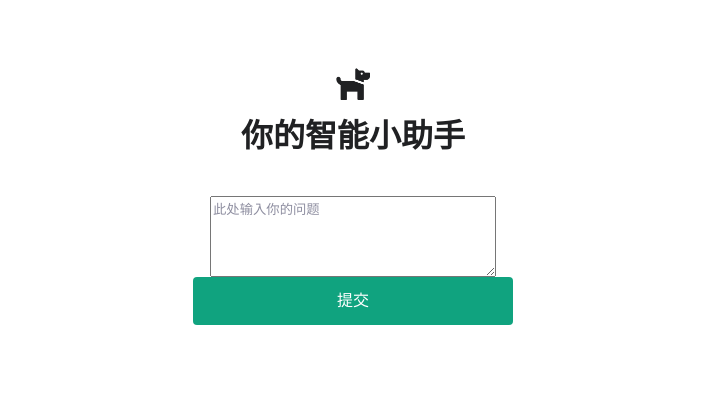
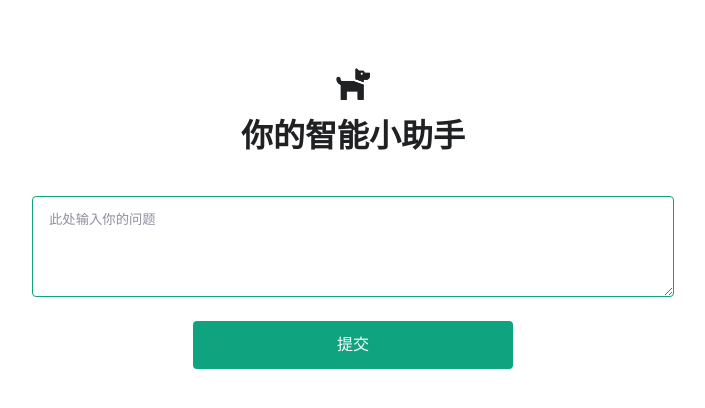
Before and after one commit to KleeTaurus/my-ai-assistant, a Flask app: page / in a window 1280 px wide. Shown: the top 408 px of the page, without its empty margins (287-992 px from the left). Run offline with Flask 2, Linux system fonts and the light colour scheme; some web fonts are replaced.

Commit message:
update textarea css

```diff
--- a/quickstart/static/main.css
+++ b/quickstart/static/main.css
@@ -42,6 +42,17 @@ form {
   width: 640px;
   align-items: center;
 }
+textarea {
+  padding: 12px 16px;
+  border: 1px solid #10a37f;
+  border-radius: 4px;
+  margin-bottom: 24px;
+  width: 95%;
+}
+::placeholder {
+  color: #8e8ea0;
+  opacity: 1;
+}
 input[type="text"] {
   padding: 12px 16px;
   border: 1px solid #10a37f;
```
